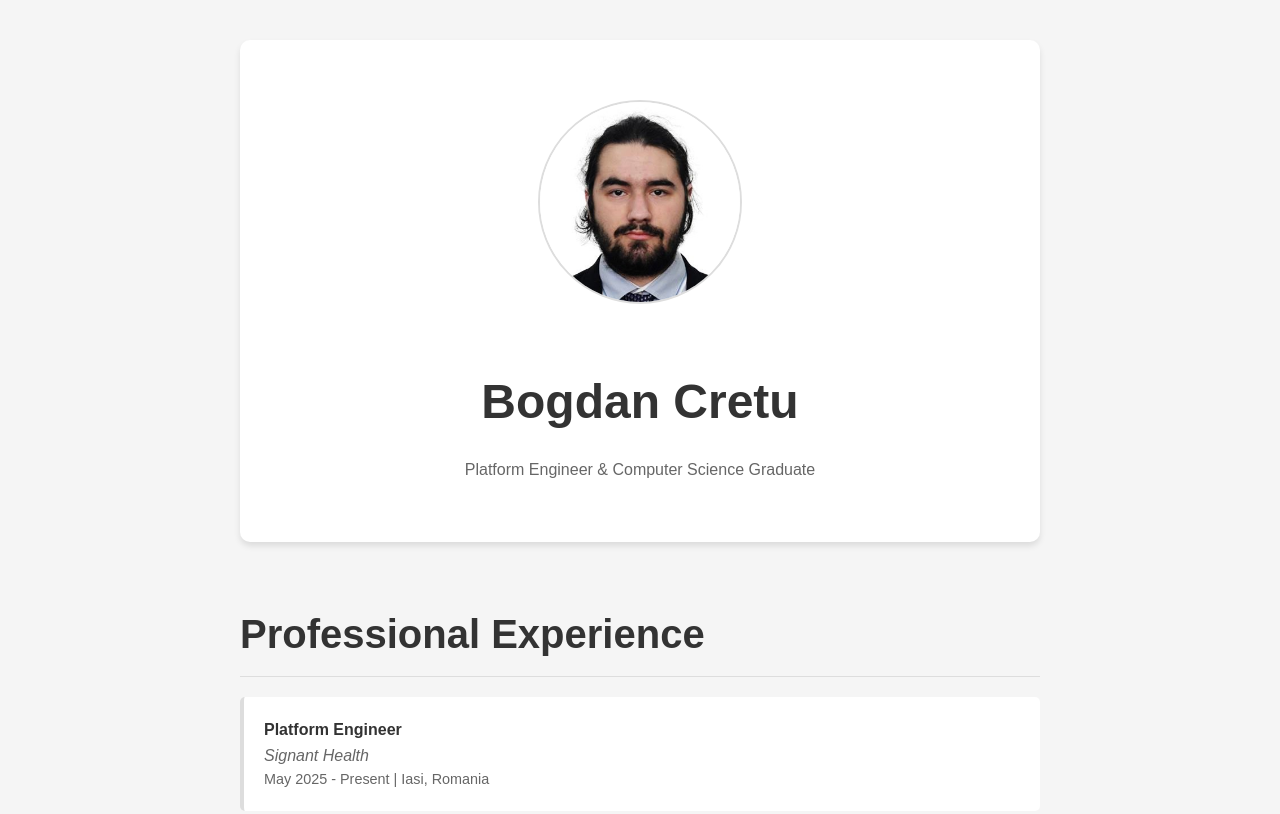
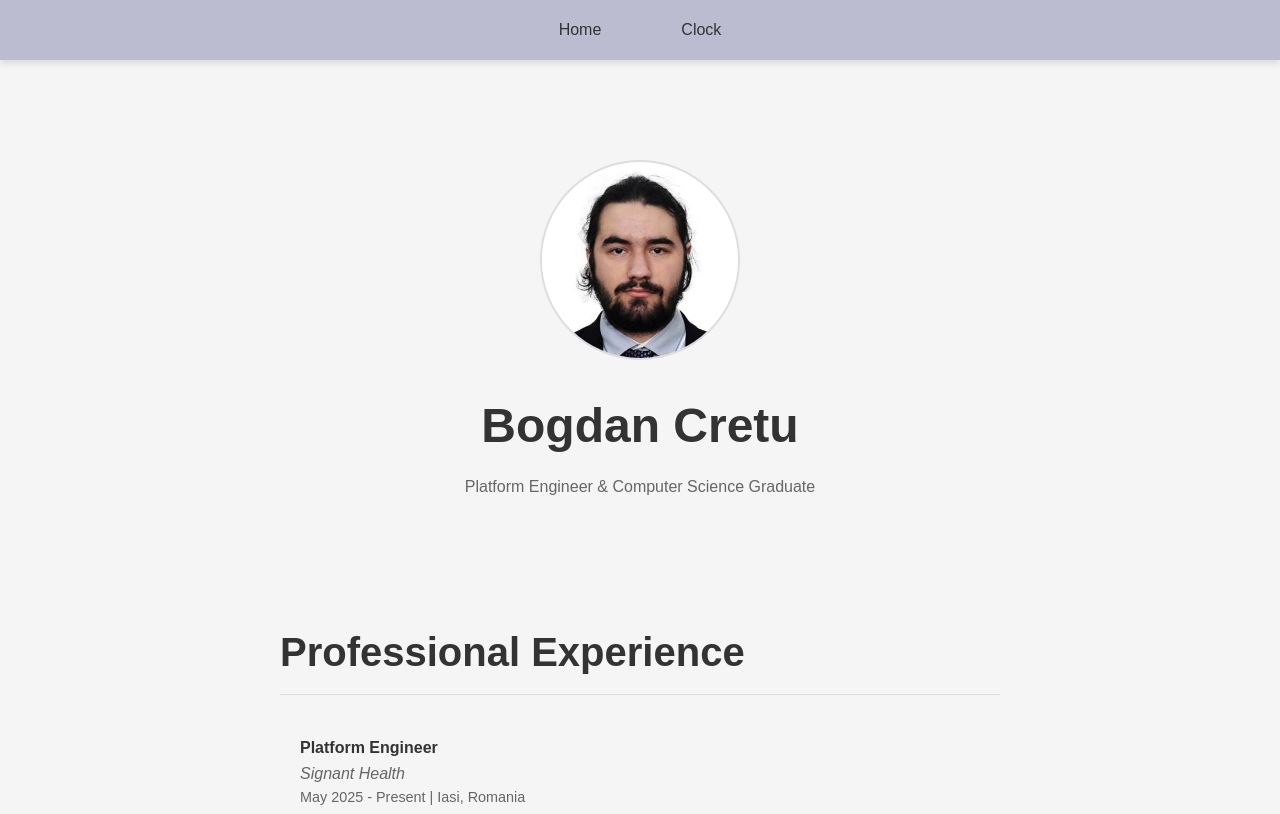
Before and after one commit to Bogdan405/Bogdan-Cretu, a plain HTML site: page index.html in a window 1280 px wide. Shown: the top 814 px of the page. Drawn offline with Linux system fonts and the light colour scheme.

Commit message:
Add digital clock page and navigation bar
Introduces clock.html with a digital clock and adjustable font size. Adds reusable navigation bar component (navbar.html) and corresponding styles (navbar.css). Updates index.html to use the new navigation bar and refactors layout for consistency. Adjusts secondary background color in variables.css for improved visual contrast.

```diff
--- /dev/null
+++ b/components/navbar.html
@@ -0,0 +1,12 @@
+<nav class="navbar">
+    <div class="nav-container">
+        <ul class="nav-menu">
+            <li class="nav-item">
+                <a href="index.html" class="nav-link">Home</a>
+            </li>
+            <li class="nav-item">
+                <a href="clock.html" class="nav-link">Clock</a>
+            </li>
+        </ul>
+    </div>
+</nav>
--- a/index.html
+++ b/index.html
@@ -5,24 +5,25 @@
     <meta name="viewport" content="width=device-width, initial-scale=1.0">
     <title>Bogdan Cretu - Personal Site</title>
     <link rel="stylesheet" href="styles/variables.css">
+    <link rel="stylesheet" href="styles/navbar.css">
     <style>
+        * {
+            margin: 0;
+            padding: 0;
+            box-sizing: border-box;
+        }
+
         body {
             margin: var(--spacing-none);
-            padding: var(--spacing-md);
             font-family: Arial, sans-serif;
             background-color: var(--color-background-primary);
             line-height: var(--line-height-normal);
-            max-width: 800px;
-            margin: 0 auto;
         }
 
         .header {
             text-align: center;
             margin-bottom: var(--spacing-lg);
             padding: var(--spacing-md);
-            background-color: var(--color-background-secondary);
-            border-radius: var(--border-radius-medium);
-            box-shadow: var(--shadow-medium);
         }
 
         .portrait {
@@ -60,11 +61,8 @@
         }
 
         .job, .education {
-            background-color: var(--color-background-secondary);
             padding: var(--spacing-sm);
             margin-bottom: var(--spacing-sm);
-            border-radius: var(--border-radius-small);
-            border-left: var(--border-width-thick) solid var(--color-border-primary);
         }
 
         .job-title, .education-title {
@@ -86,10 +84,15 @@
             text-align: center;
             margin-top: var(--spacing-lg);
             padding: var(--spacing-md);
-            background-color: var(--color-background-secondary);
-            border-radius: var(--border-radius-medium);
-            border: var(--border-width-medium) solid var(--color-border-primary);
             font-style: italic;
+        }
+
+
+
+        .main-content {
+            padding: var(--spacing-md);
+            max-width: 800px;
+            margin: 0 auto;
         }
 
         ul {
@@ -103,13 +106,18 @@
     </style>
 </head>
 <body>
-    <div class="header">
-        <img src="images/small-portrait-old.jpg" alt="Bogdan Cretu" class="portrait">
-        <h1>Bogdan Cretu</h1>
-        <p>Platform Engineer & Computer Science Graduate</p>
-    </div>
+    <div id="navbar-container"></div>
 
-    <section>
+    <div class="main-content">
+        <section id="home">
+            <div class="header">
+                <img src="images/small-portrait-old.jpg" alt="Bogdan Cretu" class="portrait">
+                <h1>Bogdan Cretu</h1>
+                <p>Platform Engineer & Computer Science Graduate</p>
+            </div>
+        </section>
+
+    <section id="experience">
         <h2>Professional Experience</h2>
 
         <div class="job">
@@ -137,7 +145,7 @@
         </div>
     </section>
 
-    <section>
+    <section id="education">
         <h2>Education</h2>
 
         <div class="education">
@@ -166,8 +174,37 @@
         </ul>
     </section>
 
+    </div>
+
     <div class="construction-notice">
         <p>This site is currently under construction. Please check back soon for updates!</p>
     </div>
+
+    <script>
+        // Load navigation bar
+        fetch('components/navbar.html')
+            .then(response => response.text())
+            .then(data => {
+                document.getElementById('navbar-container').innerHTML = data;
+            })
+            .catch(error => {
+                console.error('Error loading navigation bar:', error);
+                // Fallback: create basic navigation
+                document.getElementById('navbar-container').innerHTML = `
+                    <nav class="navbar">
+                        <div class="nav-container">
+                            <ul class="nav-menu">
+                                <li class="nav-item">
+                                    <a href="index.html" class="nav-link">Home</a>
+                                </li>
+                                <li class="nav-item">
+                                    <a href="clock.html" class="nav-link">Clock</a>
+                                </li>
+                            </ul>
+                        </div>
+                    </nav>
+                `;
+            });
+    </script>
 </body>
 </html>
--- /dev/null
+++ b/styles/navbar.css
@@ -0,0 +1,53 @@
+/* Navigation Bar Styles - Fixed Size */
+.navbar {
+    background-color: var(--color-background-secondary);
+    box-shadow: var(--shadow-medium);
+    position: sticky;
+    top: 0;
+    z-index: 100;
+    width: 100%;
+    height: 60px;
+    display: flex;
+    align-items: center;
+}
+
+.nav-container {
+    max-width: 800px;
+    margin: 0 auto;
+    display: flex;
+    justify-content: center;
+    align-items: center;
+    padding: 0 var(--spacing-sm);
+    height: 100%;
+}
+
+.nav-menu {
+    display: flex;
+    list-style: none;
+    margin: 0;
+    padding: 0;
+    gap: var(--spacing-md);
+    height: 100%;
+    align-items: center;
+}
+
+.nav-item {
+    margin: 0;
+}
+
+.nav-link {
+    color: var(--color-text-primary);
+    text-decoration: none;
+    font-weight: 500;
+    padding: var(--spacing-xs) var(--spacing-sm);
+    border-radius: var(--border-radius-small);
+    transition: all 0.3s ease;
+    display: flex;
+    align-items: center;
+    height: 100%;
+}
+
+.nav-link:hover {
+    background-color: var(--color-background-primary);
+    color: var(--color-text-secondary);
+}
--- a/styles/variables.css
+++ b/styles/variables.css
@@ -1,7 +1,7 @@
 :root {
     /* Color Variables */
     --color-background-primary: #f5f5f5;
-    --color-background-secondary: #ffffff;
+    --color-background-secondary: #bcbcd1;
     --color-text-primary: #333333;
     --color-text-secondary: #666666;
     --color-border-primary: #dddddd;
```
Also changed, not shown: clock.html (added, +178 -0 lines).
